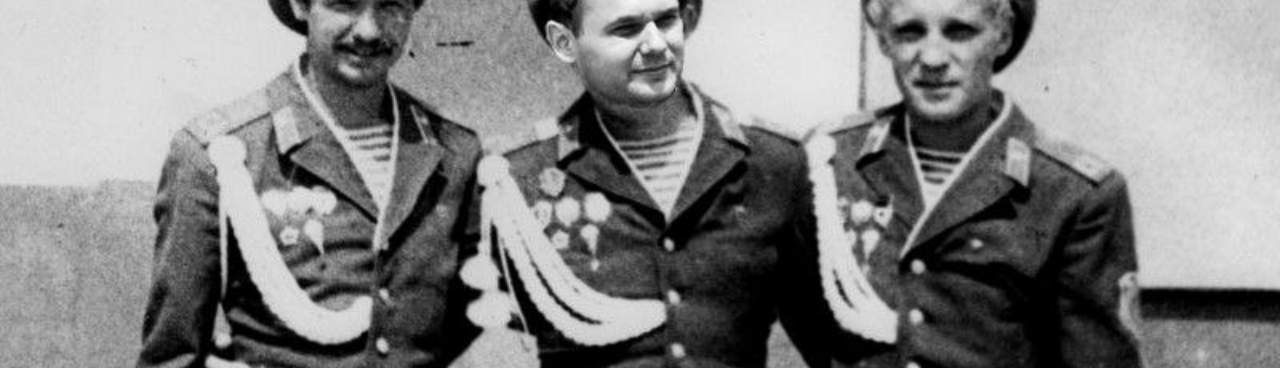
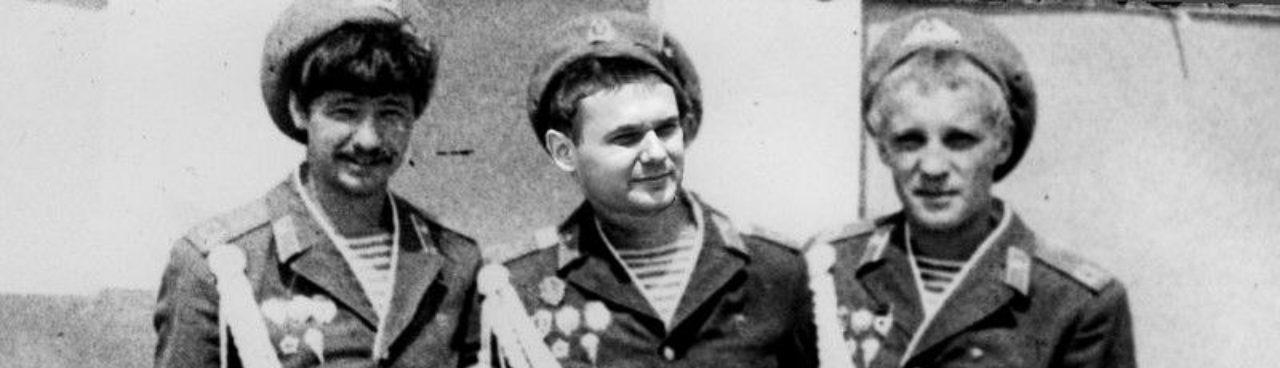
Before and after one commit to randomname1231/bye, a plain HTML site: page index.html in a window 1280 px wide. Shown: the top 368 px of the page. Drawn offline with Linux system fonts and the light colour scheme.

Commit message:
чутка поменял кой чего

```diff
--- a/style.css
+++ b/style.css
@@ -6,7 +6,7 @@ html, body {
 }
 
 body {
-  background: url(bg.jpg) no-repeat center center;
+  background: url(bg.jpg) no-repeat center 0;
   background-size: cover;
 }
 
```
